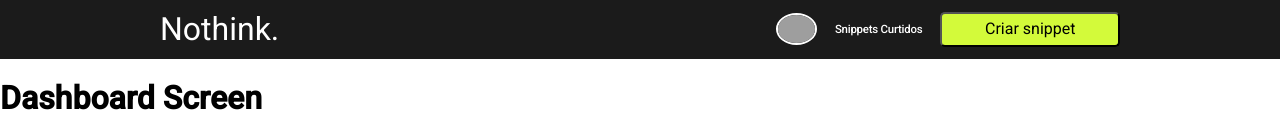
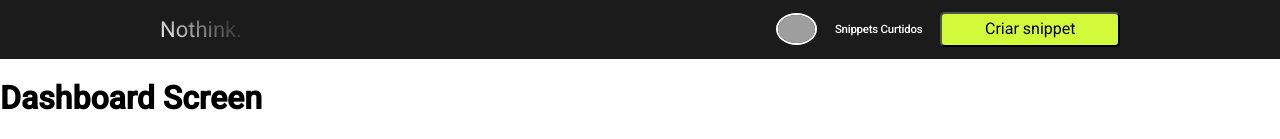
Before and after one commit to rethink-projects/ra-nothink, a React (Create React App) app: page /dashboard in a window 1280 px wide. Shown: the top 139 px of the page. Built offline with nearby package versions, Linux system fonts and the light colour scheme; no server answers; sample sign-in values are in the browser's storage; grey boxes are pictures that could not be loaded.

Commit message:
Atualização header

```diff
--- a/src/components/common/layout/Layout.module.css
+++ b/src/components/common/layout/Layout.module.css
@@ -12,6 +12,15 @@
   margin: 0;
   color: #ffffff;
   font-weight: 400;
+  font-size: 22px;
+  background: -webkit-linear-gradient(
+    45deg,
+    var(--color-light),
+    var(--color-todark) 80%
+  );
+  -webkit-background-clip: text;
+  -webkit-text-fill-color: transparent;
+  margin: 0;
 }
 
 .header_right_side {
--- a/src/theme/global.css
+++ b/src/theme/global.css
@@ -3,6 +3,7 @@
 
 :root {
   --color-dark: #1b1b1b;
+  --color-todark: rgba(91, 91, 91, 0.5);
   --color-light: #ffffff;
   --color-detail: #d3fa3a;
 }
```
